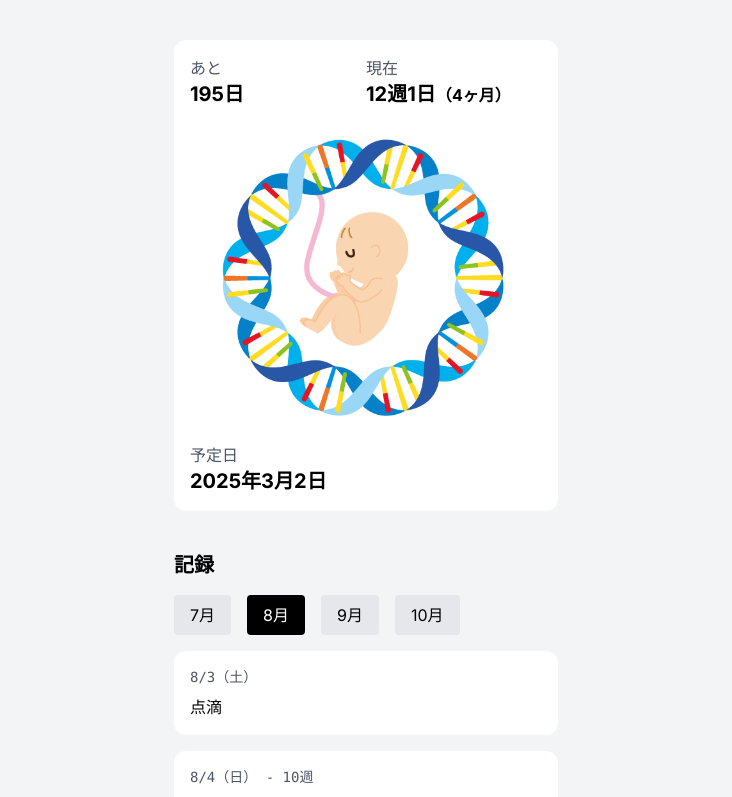
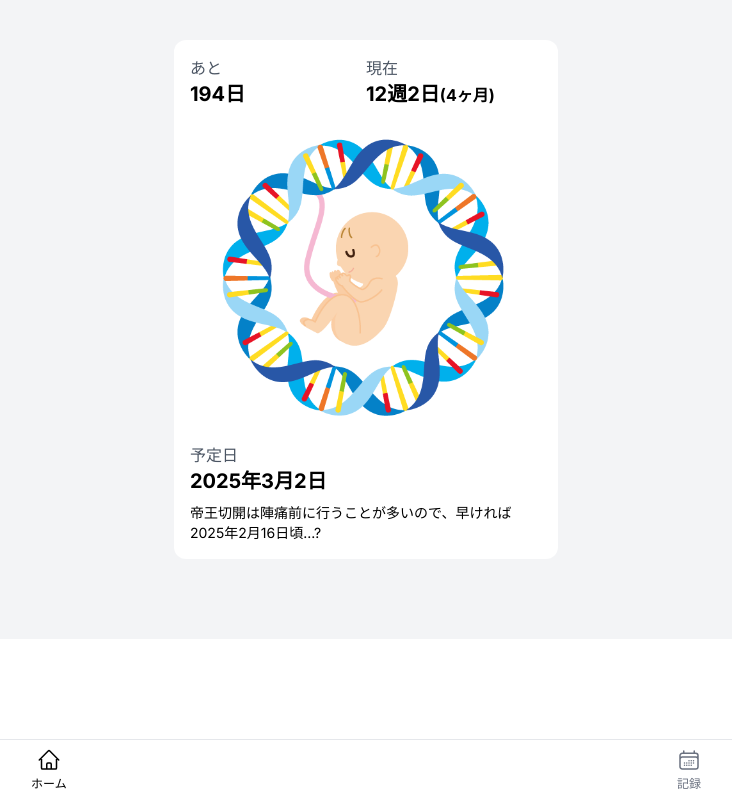
Before and after one commit to bokuhakubo/birth-journey, a Next.js app: page / in a window 1280 px wide. Shown: the top 797 px of the page, without its empty margins (274-1006 px from the left). Built offline with nearby package versions, Linux system fonts and the light colour scheme.

Commit message:
fix: create info and record components

```diff
--- /dev/null
+++ b/src/app/components/InfoSection.jsx
@@ -0,0 +1,28 @@
+export default function InfoSection({ daysLeft, weeks, days, months }) {
+    return (
+      <div className="max-w-sm mx-auto bg-white rounded-xl p-4">
+        <div className="grid grid-cols-2">
+          <div>
+            <p className="text-gray-600">あと</p>
+            <p className="text-xl font-bold text-black">{daysLeft}日</p>
+          </div>
+          <div>
+            <p className="text-gray-600">現在</p>
+            <p className="text-xl font-bold text-black">
+              {weeks}週{days}日<span className="text-base">({months}ヶ月)</span>
+            </p>
+          </div>
+        </div>
+        <div>
+          <img src="/baby.png" alt="Baby" />
+        </div>
+        <div>
+          <p className="text-gray-600">予定日</p>
+          <p className="text-xl font-bold text-black">2025年3月2日</p>
+          <p className="text-sm text-black mt-2">
+            帝王切開は陣痛前に行うことが多いので、早ければ2025年2月16日頃...?
+          </p>
+        </div>
+      </div>
+    );
+  }
--- /dev/null
+++ b/src/app/components/RecordSection.jsx
@@ -0,0 +1,34 @@
+export default function RecordSection({ currentMonth, setCurrentMonth, renderSchedules }) {
+    return (
+      <div className="max-w-sm mx-auto">
+        <h2 className="font-bold mb-4 text-xl">記録</h2>
+        <div className="flex space-x-4">
+            <button
+                className={`px-4 py-2 rounded ${currentMonth === "july" ? "bg-black text-white" : "bg-gray-200"}`}
+                onClick={() => setCurrentMonth("july")}
+            >
+                7月
+            </button>
+            <button
+                className={`px-4 py-2 rounded ${currentMonth === "august" ? "bg-black text-white" : "bg-gray-200"}`}
+                onClick={() => setCurrentMonth("august")}
+            >
+                8月
+            </button>
+            <button
+                className={`px-4 py-2 rounded ${currentMonth === "september" ? "bg-black text-white" : "bg-gray-200"}`}
+                onClick={() => setCurrentMonth("september")}
+            >
+                9月
+            </button>
+            <button
+                className={`px-4 py-2 rounded ${currentMonth === "october" ? "bg-black text-white" : "bg-gray-200"}`}
+                onClick={() => setCurrentMonth("october")}
+            >
+                10月
+            </button>
+        </div>
+        <div className="mt-4">{renderSchedules(currentMonth)}</div>
+      </div>
+    );
+  }
--- a/src/app/page.js
+++ b/src/app/page.js
@@ -2,6 +2,8 @@
 
 import { useEffect, useState } from "react";
 import { schedules } from "./lib/Schedules";
+import InfoSection from "./components/InfoSection";
+import RecordSection from "./components/RecordSection";
 
 export default function Home() {
   const dueDate = "2025-03-02";
@@ -11,54 +13,31 @@ export default function Home() {
   const [daysLeft, setDaysLeft] = useState('');
   const [isLoading, setIsLoading] = useState(true);
   const [currentMonth, setCurrentMonth] = useState("");
+  const [isInfoSection, setIsInfoSection] = useState(true); // 切り替え状態
   const [isModalOpen, setIsModalOpen] = useState(false);
   const [modalImage, setModalImage] = useState("");
 
   const calculatePregnancyWeeks = (dueDate) => {
-    const dueDateObj = new Date(dueDate); // 出産予定日 → Dateオブジェクト
-    const currentDate = new Date(); // 現在の日付
-
-    dueDateObj.setHours(0, 0, 0, 0); // 時間部分をリセットして0時にセット
-    currentDate.setHours(0, 0, 0, 0); // 時間部分をリセットして0時にセット
-
-    const diffInMillis = dueDateObj - currentDate; // 出産予定日 - 現在の日付（ミリ秒）
-    const diffInDays = Math.floor(diffInMillis / (1000 * 60 * 60 * 24)); // ミリ秒 → 日
-
-    const totalPregnancyDays = 280; // 280日（40週）
-
-    const currentPregnancyDays = totalPregnancyDays - diffInDays; // 現在の妊娠日数
-
-    const weeks = Math.floor(currentPregnancyDays / 7); // 何週
-    const days = Math.floor(currentPregnancyDays % 7); // 何日
-
-    // 何ヶ月
+    const dueDateObj = new Date(dueDate);
+    const currentDate = new Date();
+    const diffInMillis = dueDateObj - currentDate;
+    const diffInDays = Math.floor(diffInMillis / (1000 * 60 * 60 * 24));
+    const totalPregnancyDays = 280;
+    const currentPregnancyDays = totalPregnancyDays - diffInDays;
+    const weeks = Math.floor(currentPregnancyDays / 7);
+    const days = currentPregnancyDays % 7;
     let months;
-    if (weeks < 13) {
-      months = 1 + Math.floor(weeks / 4); // 1〜12週
-    } else if (weeks < 25) {
-      months = 4 + Math.floor((weeks - 12) / 4); // 13〜24週
-    } else if (weeks < 37) {
-      months = 7 + Math.floor((weeks - 24) / 4); // 25〜36週
-    } else {
-      months = 10; // 37〜40週
-    }
-
+    if (weeks < 13) months = 1 + Math.floor(weeks / 4);
+    else if (weeks < 25) months = 4 + Math.floor((weeks - 12) / 4);
+    else if (weeks < 37) months = 7 + Math.floor((weeks - 24) / 4);
+    else months = 10;
     return { months, weeks, days, diffInDays };
   };
 
-  const openModal = (imageUrl) => {
-    setModalImage(imageUrl);
-    setIsModalOpen(true);
-  };
-
-  const closeModal = () => {
-    setIsModalOpen(false);
-  };
-
-  const renderSchedules = (month) => {
-    return schedules[month].map((schedule, index) => (
+  const renderSchedules = (month) =>
+    schedules[month]?.map((schedule, index) => (
       <div key={index} className="mt-4 p-4 rounded-xl bg-white">
-        <p className="font-mono font-medium text-sm text-gray-600 mb-2">{schedule.date}</p>
+        <p className="font-mono text-sm text-gray-600 mb-2">{schedule.date}</p>
         <p className="font-medium">{schedule.event}</p>
         {schedule.imageUrl && (
           <img
@@ -67,12 +46,16 @@ export default function Home() {
             onClick={() => openModal(schedule.imageUrl)}
           />
         )}
-        {schedule.description && (
-          <p className="text-sm mt-2">{schedule.description}</p>
-        )}
+        {schedule.description && <p className="text-sm mt-2">{schedule.description}</p>}
       </div>
     ));
+
+  const openModal = (imageUrl) => {
+    setModalImage(imageUrl);
+    setIsModalOpen(true);
   };
+
+  const closeModal = () => setIsModalOpen(false);
 
   useEffect(() => {
     const result = calculatePregnancyWeeks(dueDate);
@@ -81,76 +64,26 @@ export default function Home() {
     setDays(result.days);
     setDaysLeft(result.diffInDays);
     setIsLoading(false);
-
-    // 現在の月を設定
-    const monthNames = ["january", "february", "march", "april", "may", "june", "july", "august", "september", "october", "november", "december"];
-    const currentMonthName = monthNames[new Date().getMonth()];
-    setCurrentMonth(currentMonthName);
-  }, [dueDate]);
+    setCurrentMonth(
+      new Date().toLocaleString("en", { month: "long" }).toLowerCase()
+    );
+  }, []);
 
   return (
-    <div>
     <div className="px-5 pt-10 pb-20 bg-gray-100">
       {isLoading ? (
         <div className="text-center">
           <span className="loader"></span>
         </div>
+      ) : isInfoSection ? (
+        <InfoSection daysLeft={daysLeft} weeks={weeks} days={days} months={months} />
       ) : (
-          <>
-            <div className="max-w-sm mx-auto bg-white rounded-xl p-4">
-              <div className="grid grid-cols-2">
-                <div>
-                  <p className="text-gray-600">あと</p>
-                  <p className="text-xl font-bold text-black">{daysLeft}日</p>
-                </div>
-                <div>
-                  <p className="text-gray-600">現在</p>
-                  <p className="text-xl font-bold text-black">{weeks}週{days}日<span className="text-base">（{months}ヶ月）</span></p>
-                </div>
-              </div>
-              <div>
-                <img src="/baby.png" />
-              </div>
-              <div>
-                <p className="text-gray-600">予定日</p>
-                <p className="text-xl font-bold text-black">2025年3月2日</p>
-              </div>
-            </div>
-            <div className="mt-10 max-w-sm mx-auto">
-              <h2 className="font-bold mb-4 text-xl">記録</h2>
-              <div className="flex space-x-4">
-                <button
-                  className={`px-4 py-2 rounded ${currentMonth === "july" ? "bg-black text-white" : "bg-gray-200"}`}
-                  onClick={() => setCurrentMonth("july")}
-                >
-                  7月
-                </button>
-                <button
-                  className={`px-4 py-2 rounded ${currentMonth === "august" ? "bg-black text-white" : "bg-gray-200"}`}
-                  onClick={() => setCurrentMonth("august")}
-                >
-                  8月
-                </button>
-                <button
-                  className={`px-4 py-2 rounded ${currentMonth === "september" ? "bg-black text-white" : "bg-gray-200"}`}
-                  onClick={() => setCurrentMonth("september")}
-                >
-                  9月
-                </button>
-                <button
-                  className={`px-4 py-2 rounded ${currentMonth === "october" ? "bg-black text-white" : "bg-gray-200"}`}
-                  onClick={() => setCurrentMonth("october")}
-                >
-                  10月
-                </button>
-              </div>
-              <div className="mt-4">
-                {renderSchedules(currentMonth)}
-              </div>
-            </div>
-          </>
+        <RecordSection
+          currentMonth={currentMonth}
+          setCurrentMonth={setCurrentMonth}
+          renderSchedules={renderSchedules}
+        />
       )}
-      </div>
 
       {isModalOpen && (
         <div
@@ -160,6 +93,35 @@ export default function Home() {
           <img src={modalImage} className="max-w-full max-h-full" alt="" />
         </div>
       )}
+
+      {/* 下部ナビゲーションメニュー */}
+      <nav className="fixed bottom-0 left-0 right-0 bg-white border-t border-gray-200">
+        <div className="flex justify-around py-2">
+          <button
+            className={`flex flex-col items-center ${
+              isInfoSection ? "text-black" : "text-gray-500"
+            }`}
+            onClick={() => setIsInfoSection(true)}
+          >
+            <svg xmlns="http://www.w3.org/2000/svg" fill="none" viewBox="0 0 24 24" strokeWidth={1.5} stroke="currentColor" className="size-6">
+              <path strokeLinecap="round" strokeLinejoin="round" d="m2.25 12 8.954-8.955c.44-.439 1.152-.439 1.591 0L21.75 12M4.5 9.75v10.125c0 .621.504 1.125 1.125 1.125H9.75v-4.875c0-.621.504-1.125 1.125-1.125h2.25c.621 0 1.125.504 1.125 1.125V21h4.125c.621 0 1.125-.504 1.125-1.125V9.75M8.25 21h8.25" />
+            </svg>
+            <span className="text-xs mt-1">ホーム</span>
+          </button>
+
+          <button
+            className={`flex flex-col items-center ${
+              !isInfoSection ? "text-black" : "text-gray-500"
+            }`}
+            onClick={() => setIsInfoSection(false)}
+          >
+            <svg xmlns="http://www.w3.org/2000/svg" fill="none" viewBox="0 0 24 24" strokeWidth={1.5} stroke="currentColor" className="size-6">
+              <path strokeLinecap="round" strokeLinejoin="round" d="M6.75 3v2.25M17.25 3v2.25M3 18.75V7.5a2.25 2.25 0 0 1 2.25-2.25h13.5A2.25 2.25 0 0 1 21 7.5v11.25m-18 0A2.25 2.25 0 0 0 5.25 21h13.5A2.25 2.25 0 0 0 21 18.75m-18 0v-7.5A2.25 2.25 0 0 1 5.25 9h13.5A2.25 2.25 0 0 1 21 11.25v7.5m-9-6h.008v.008H12v-.008ZM12 15h.008v.008H12V15Zm0 2.25h.008v.008H12v-.008ZM9.75 15h.008v.008H9.75V15Zm0 2.25h.008v.008H9.75v-.008ZM7.5 15h.008v.008H7.5V15Zm0 2.25h.008v.008H7.5v-.008Zm6.75-4.5h.008v.008h-.008v-.008Zm0 2.25h.008v.008h-.008V15Zm0 2.25h.008v.008h-.008v-.008Zm2.25-4.5h.008v.008H16.5v-.008Zm0 2.25h.008v.008H16.5V15Z" />
+            </svg>
+            <span className="text-xs mt-1">記録</span>
+          </button>
+        </div>
+      </nav>
     </div>
   );
 }
```
Also changed, not shown: src/app/lib/Schedules.js, 1 other file (tests, documents, lock files or other folders). Lines whose indentation alone changed are shown as unchanged.
